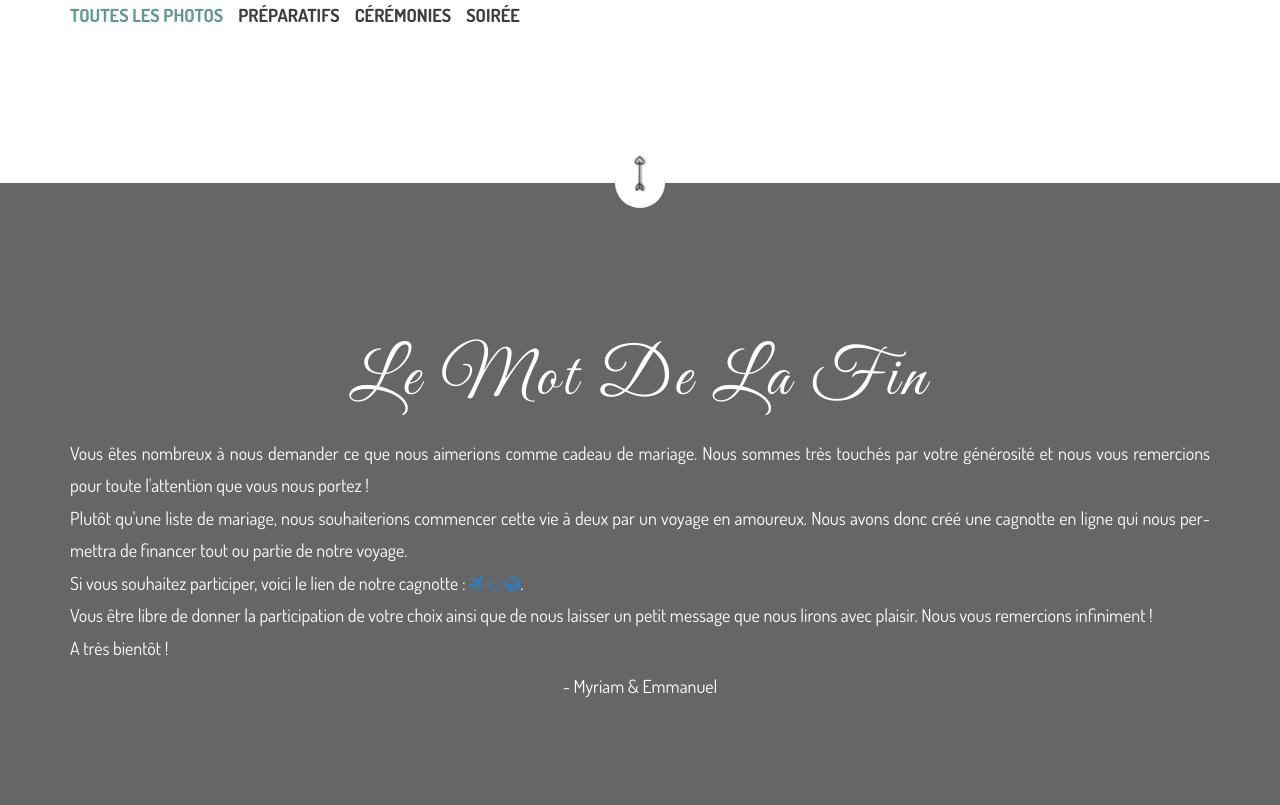
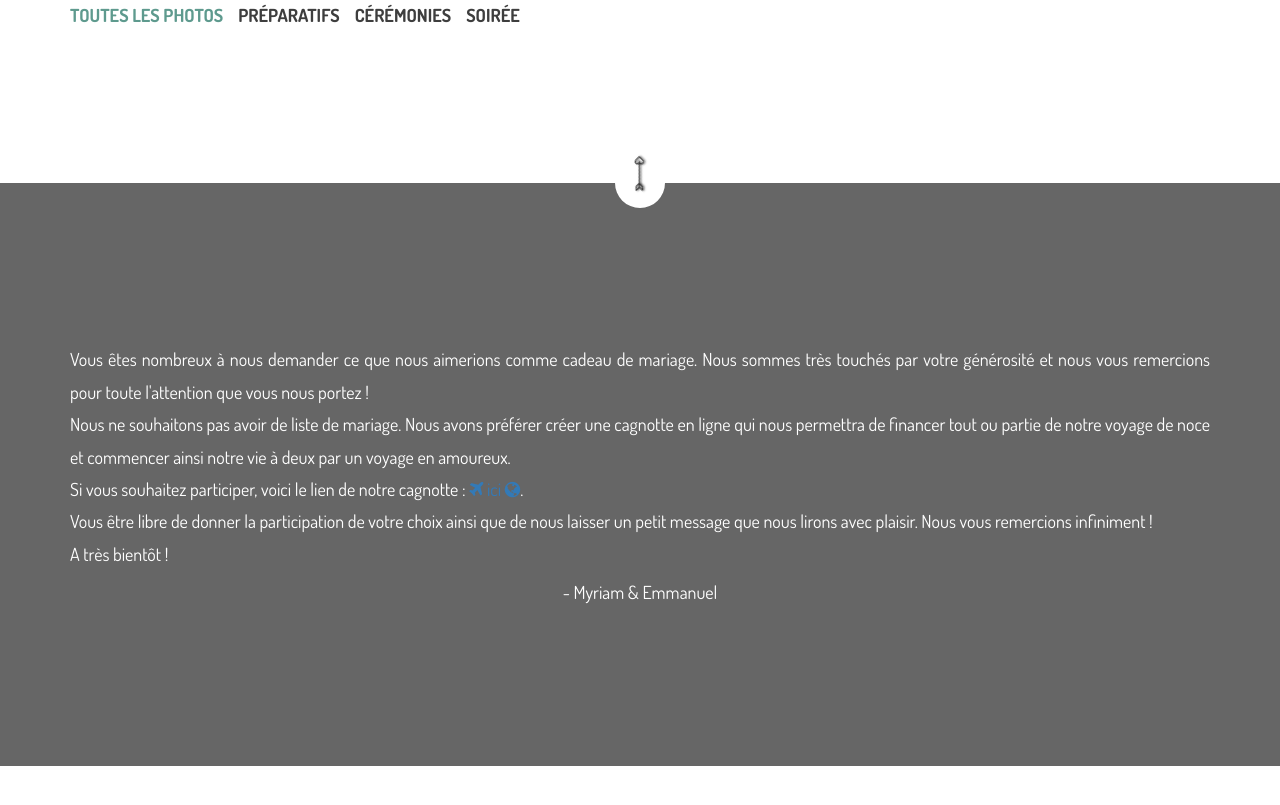
Before and after one commit to ehermellin/event, a plain HTML site: page index.html in a window 1280 px wide. Shown: the part 10439-11244 px from the top of the page. After the commit the page ends 11205 px from the top, so only its background shows below. Drawn offline with Linux system fonts and the light colour scheme.

Commit message:
Update index.html

```diff
--- a/index.html
+++ b/index.html
@@ -457,9 +457,8 @@
                 <div class="container">
                     <div class="row">
                         <div class="col col-xs-12">
-                            <h2>Le mot de la fin</h2>
                             <p><font color="white">Vous êtes nombreux à nous demander ce que nous aimerions comme cadeau de mariage. Nous sommes très touchés par votre générosité et nous vous remercions pour toute l'attention que vous nous portez ! <br/>
-                                Plutôt qu'une liste de mariage, nous souhaiterions commencer cette vie à deux par un voyage en amoureux. Nous avons donc créé une cagnotte en ligne qui nous permettra de financer tout ou partie de notre voyage.<br/>
+                                Nous ne souhaitons pas avoir de liste de mariage. Nous avons préférer créer une cagnotte en ligne qui nous permettra de financer tout ou partie de notre voyage de noce et commencer ainsi notre vie à deux par un voyage en amoureux. <br/>
                                 Si vous souhaitez participer, voici le lien de notre cagnotte : <a href="https://paypal.me/pools/c/8kD5MehTQ0" target="_blank"> <i class="fa fa-plane" aria-hidden="true"></i> ici <i class="fa fa-globe" aria-hidden="true"></i></a>.<br/>
                                 Vous être libre de donner la participation de votre choix ainsi que de nous laisser un petit message que nous lirons avec plaisir. Nous vous remercions infiniment !<br/>
                                 A très bientôt !</font>
```
